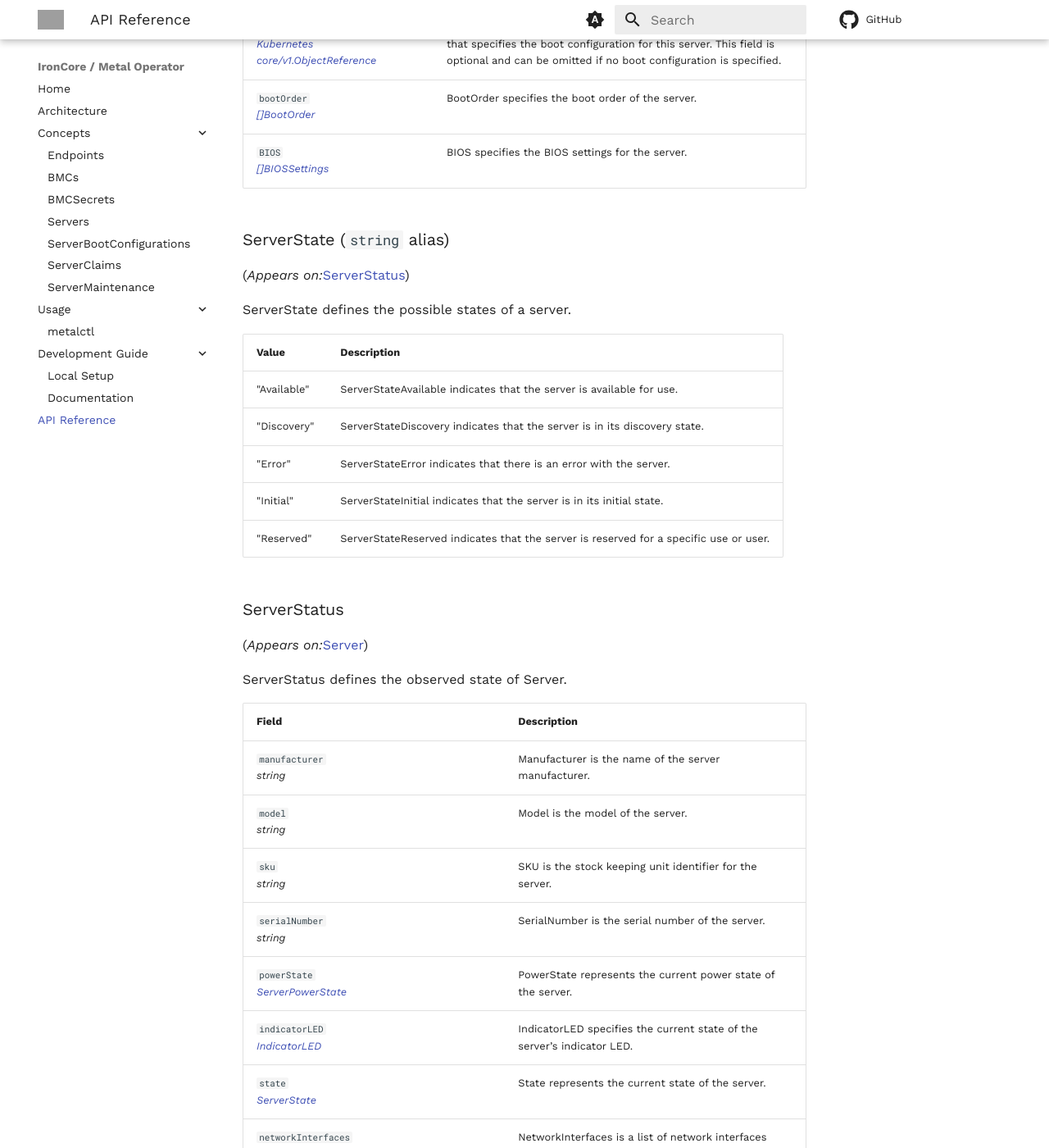
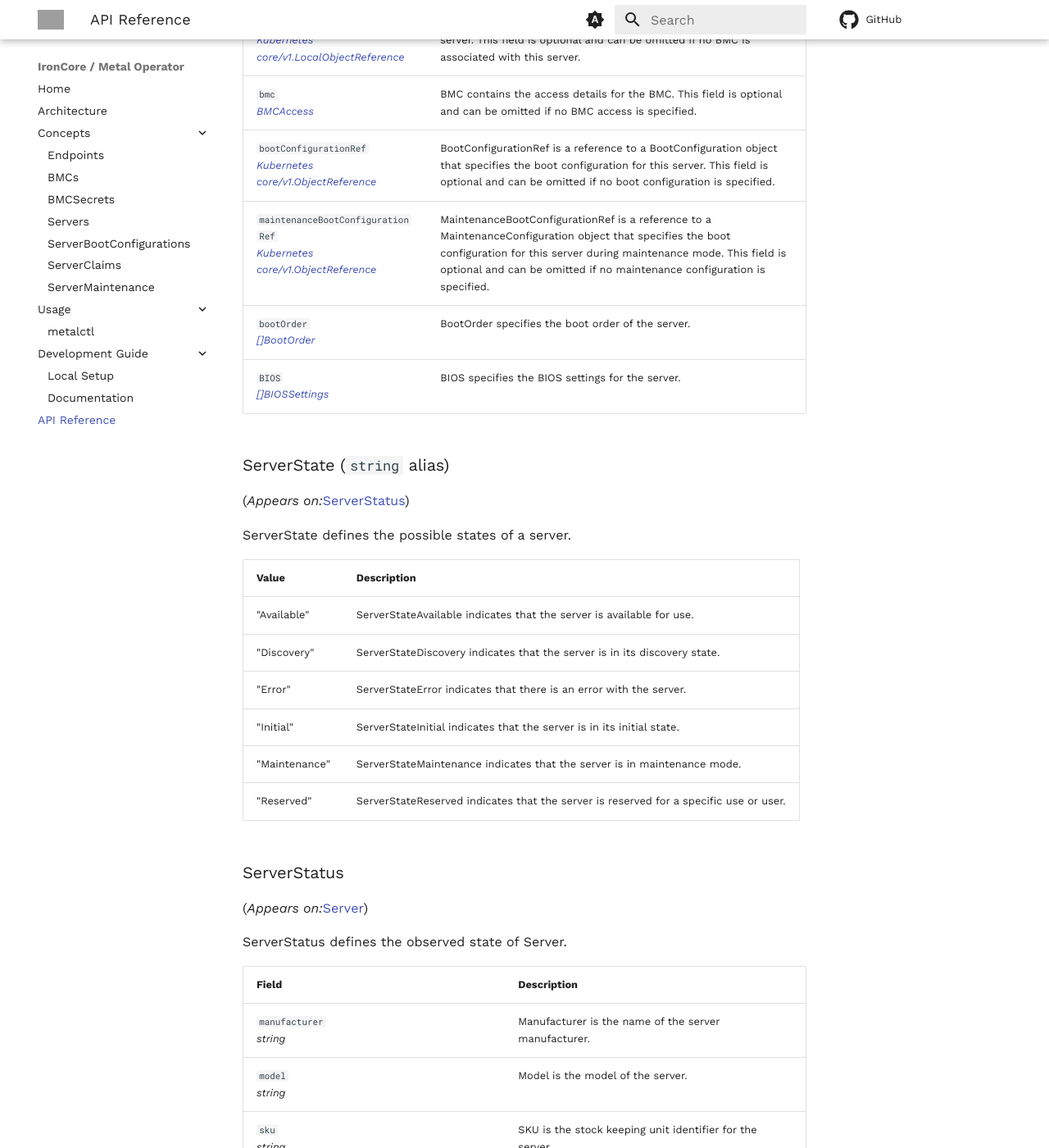
Before and after one commit to ironcore-dev/metal-operator, an MkDocs documentation site: the page built from docs/api-reference/api.md, in a window 1280 px wide and 1400 px high, scrolled down 20775 px. Shown: the whole window at 82% size. Built offline with MkDocs 1.6.1 and Material for MkDocs 9.7.7, drawn with Linux system fonts in a browser that asks for light colours; comment, search, counter and statistics services are not loaded; some of the changed text lies outside the part shown; grey boxes are pictures that could not be loaded.

Commit message:
Add `ServerMaintenence` state to `Server` type

```diff
--- a/docs/api-reference/api.md
+++ b/docs/api-reference/api.md
@@ -1315,6 +1315,21 @@ if no boot configuration is specified.</p>
 </tr>
 <tr>
 <td>
+<code>maintenanceBootConfigurationRef</code><br/>
+<em>
+<a href="https://kubernetes.io/docs/reference/generated/kubernetes-api/v1.31/#objectreference-v1-core">
+Kubernetes core/v1.ObjectReference
+</a>
+</em>
+</td>
+<td>
+<p>MaintenanceBootConfigurationRef is a reference to a MaintenanceConfiguration object that specifies
+the boot configuration for this server during maintenance mode. This field is optional and can be omitted
+if no maintenance configuration is specified.</p>
+</td>
+</tr>
+<tr>
+<td>
 <code>bootOrder</code><br/>
 <em>
 <a href="#metal.ironcore.dev/v1alpha1.BootOrder">
@@ -2310,6 +2325,21 @@ if no boot configuration is specified.</p>
 </tr>
 <tr>
 <td>
+<code>maintenanceBootConfigurationRef</code><br/>
+<em>
+<a href="https://kubernetes.io/docs/reference/generated/kubernetes-api/v1.31/#objectreference-v1-core">
+Kubernetes core/v1.ObjectReference
+</a>
+</em>
+</td>
+<td>
+<p>MaintenanceBootConfigurationRef is a reference to a MaintenanceConfiguration object that specifies
+the boot configuration for this server during maintenance mode. This field is optional and can be omitted
+if no maintenance configuration is specified.</p>
+</td>
+</tr>
+<tr>
+<td>
 <code>bootOrder</code><br/>
 <em>
 <a href="#metal.ironcore.dev/v1alpha1.BootOrder">
@@ -2362,6 +2392,9 @@ if no boot configuration is specified.</p>
 </td>
 </tr><tr><td><p>&#34;Initial&#34;</p></td>
 <td><p>ServerStateInitial indicates that the server is in its initial state.</p>
+</td>
+</tr><tr><td><p>&#34;Maintenance&#34;</p></td>
+<td><p>ServerStateMaintenance indicates that the server is in maintenance mode.</p>
 </td>
 </tr><tr><td><p>&#34;Reserved&#34;</p></td>
 <td><p>ServerStateReserved indicates that the server is reserved for a specific use or user.</p>
```
Also changed, not shown: 1 other file.
